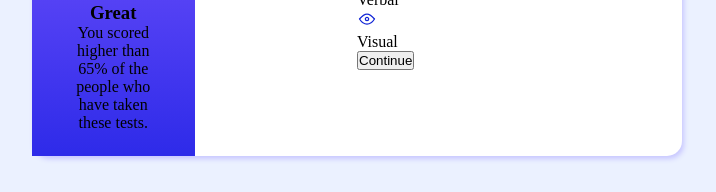
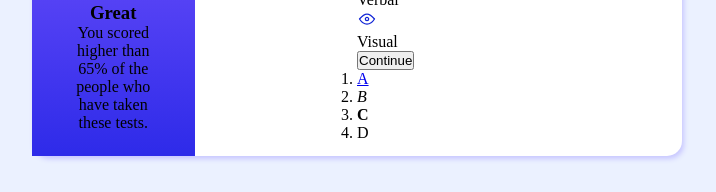
Before and after one commit to AlexiBadillo/elpepeoso, a plain HTML site: page Summary Comp Main/Sum Comp Main/index.html in a window 1280 px wide. Shown: the part 394-586 px from the top of the page, without its empty margins (283-999 px from the left). Drawn offline with Linux system fonts and the light colour scheme.

Commit message:
New today

```diff
--- a/Summary Comp Main/Sum Comp Main/index.html
+++ b/Summary Comp Main/Sum Comp Main/index.html
@@ -54,6 +54,11 @@
         </div>
       </div>
       <button>Continue</button>
+      <ol>
+        <li><a href="URL">A</a></li>
+        <li><i>B</i></li>
+        <li><b>C</b></li><li>D</li>
+      </ol>
     </div>
   </div>
 </body>
```
